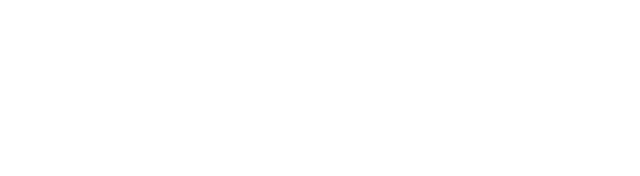
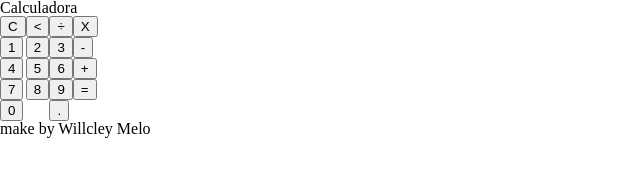
Before and after one commit to Willcley/calculadora, a plain HTML site: page index.html in a window 1280 px wide. Shown: the whole page, without its empty margins (0-640 px from the left). Drawn offline with Linux system fonts and the light colour scheme.

Commit message:
estrutura inicial

```diff
--- /dev/null
+++ b/css/reset.css
@@ -0,0 +1,44 @@
+html, body, div, span, applet, object, iframe,
+h1, h2, h3, h4, h5, h6, p, blockquote, pre,
+a, abbr, acronym, address, big, cite, code,
+del, dfn, em, img, ins, kbd, q, s, samp,
+small, strike, strong, sub, sup, tt, var,
+b, u, i, center,
+dl, dt, dd, ol, ul, li,
+fieldset, form, label, legend,
+table, caption, tbody, tfoot, thead, tr, th, td,
+article, aside, canvas, details, embed,
+figure, figcaption, footer, header, hgroup,
+menu, nav, output, ruby, section, summary,
+time, mark, audio, video {
+	margin: 0;
+	padding: 0;
+	border: 0;
+	font-size: 100%;
+	font: inherit;
+	vertical-align: baseline;
+    box-sizing: border-box;
+}
+/* HTML5 display-role reset for older browsers */
+article, aside, details, figcaption, figure,
+footer, header, hgroup, menu, nav, section {
+	display: block;
+}
+body {
+	line-height: 1;
+}
+ol, ul {
+	list-style: none;
+}
+blockquote, q {
+	quotes: none;
+}
+blockquote:before, blockquote:after,
+q:before, q:after {
+	content: '';
+	content: none;
+}
+table {
+	border-collapse: collapse;
+	border-spacing: 0;
+}
--- a/index.html
+++ b/index.html
@@ -4,9 +4,58 @@
     <meta charset="UTF-8">
     <meta http-equiv="X-UA-Compatible" content="IE=edge">
     <meta name="viewport" content="width=device-width, initial-scale=1.0">
+    <link rel="stylesheet" href="./css/reset.css">
+    <link rel="stylesheet" href="./css/style.css">
     <title>Calculadora</title>
+    <script src="./script.js" defer></script>
 </head>
 <body>
-
+    <header>
+        <!-- <button onclick="mudaTema()">Alterar Tema</button>
+        <button onclick="mudaFundo()">Trocar Fundo</button> -->
+    </header>
+    <main>
+        <section>
+            <h2>Calculadora</h2>
+            <p id="resultado"></p>
+            <table>
+                <tr>
+                    <td><button onclick="clean()">C</button></td>
+                    <td><button onclick="back()">&#60</button></td>
+                    <td><button onclick="insert('/')">÷</button></td>
+                    <td><button onclick="insert('*')">X</button></td>
+                </tr>
+                <tr>
+                    <td><button onclick="insert('1')">1</button></td>
+                    <td><button onclick="insert('2')">2</button></td>
+                    <td><button onclick="insert('3')">3</button></td>
+                    <td><button onclick="insert('-')">-</button></td>
+                </tr>
+                <tr>
+                    <td><button onclick="insert('4')">4</button></td>
+                    <td><button onclick="insert('5')">5</button></td>
+                    <td><button onclick="insert('6')">6</button></td>
+                    <td><button onclick="insert('+')">+</button></td>
+                </tr>
+                <tr>
+                    <td><button onclick="insert('7')">7</button></td>
+                    <td><button onclick="insert('8')">8</button></td>
+                    <td><button onclick="insert('9')">9</button></td>
+                    <td rowspan="2">
+                        <button onclick="calcular()">=</button>
+                    </td>
+                </tr>
+                <tr>
+                    <td colspan="2">
+                        <button onclick="insert('0')">0</button>
+                    </td>
+                    <td><button onclick="insert('.')">.</button></td>
+                </tr>
+            </table>
+        </section>
+    </main>
+    <footer>
+        <p><cite>make by Willcley Melo</cite></p>
+    </footer>
 </body>
 </html>
```
Also changed, not shown: css/style.css (added), script.js (added).
